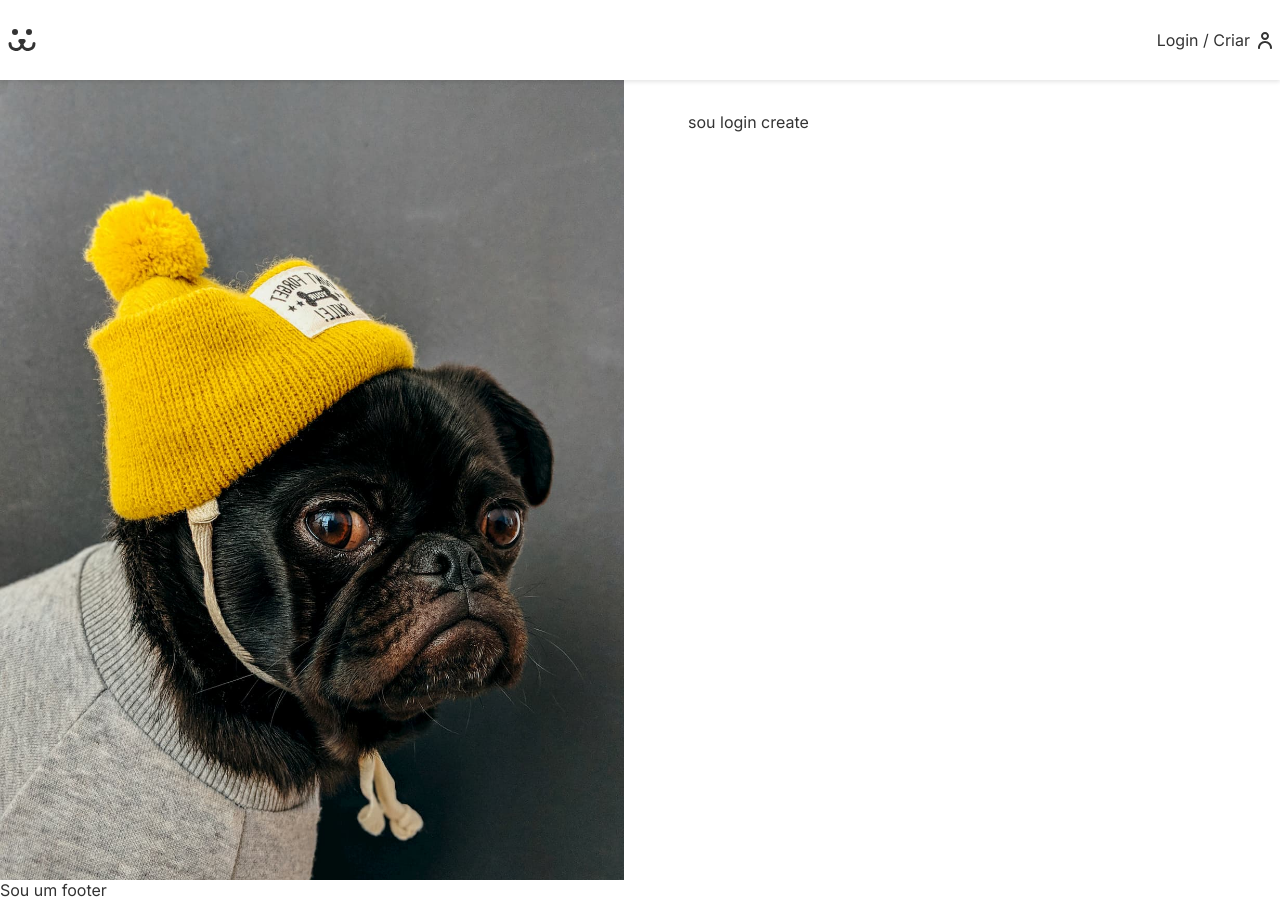
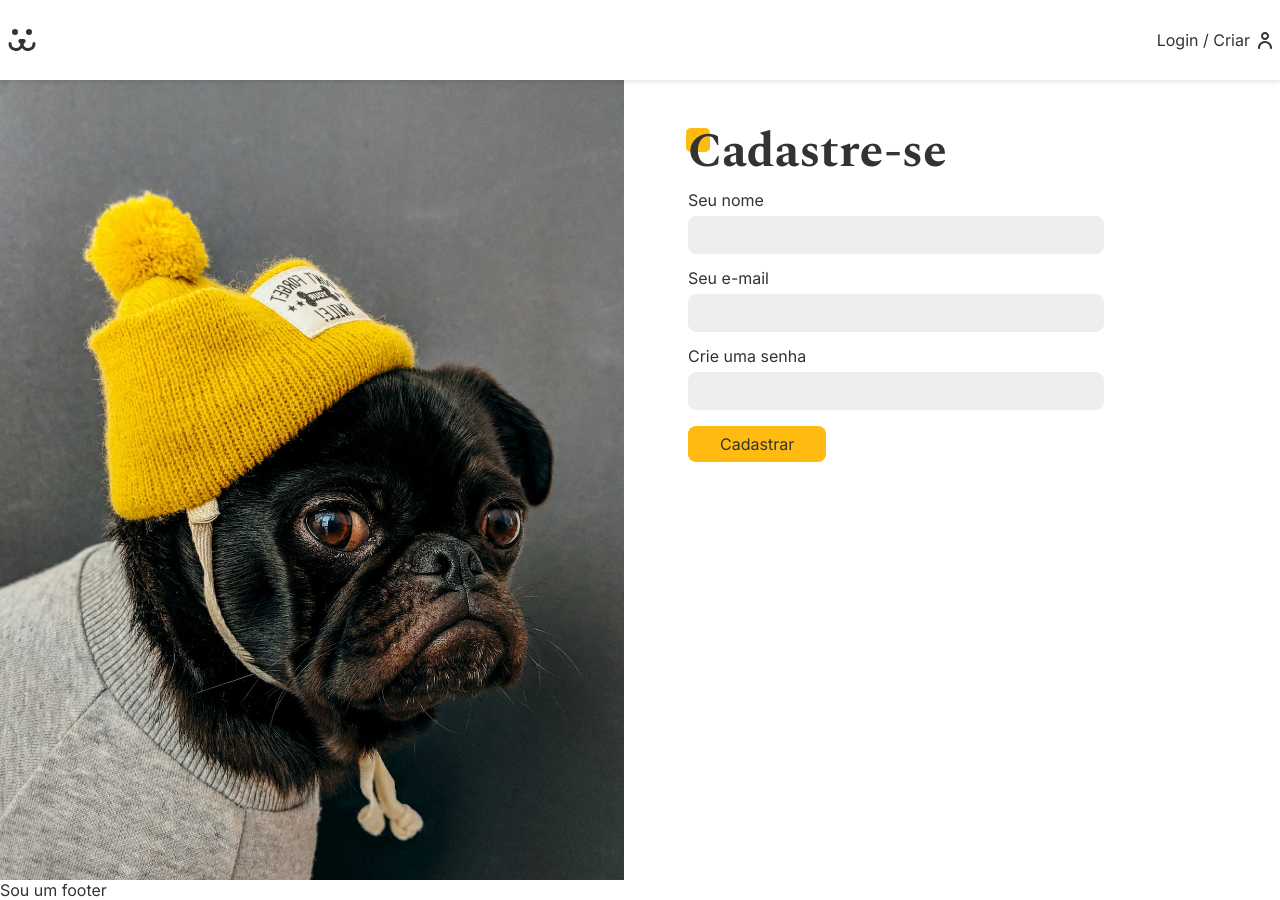
Before and after one commit to Dener-Garcia/curse-social-dogs-reactJS, a React (Vite) app: page /login/criar in a window 1280 px wide. Built offline with nearby package versions, Linux system fonts and the light colour scheme.

Commit message:
feat: create user page

```diff
--- a/src/Api/api.js
+++ b/src/Api/api.js
@@ -37,3 +37,16 @@ export const USER_GET = (token) => {
 		},
 	}
 }
+
+export const USER_POST = (body) => {
+	return{
+		url: API_URL + '/api/user',
+		options: {
+			method: 'POST',
+			headers: {
+				'Content-Type': 'application/json',
+			},
+			body: JSON.stringify(body)
+		},
+	}
+}
--- a/src/components/Forms/Input.jsx
+++ b/src/components/Forms/Input.jsx
@@ -8,7 +8,7 @@ const Input = ({label, textLabel, type, name, value, onChangeFc, error, onBlurFc
 			<label className={styles.label} htmlFor={label}>{textLabel}</label>
 			<input className={styles.input}
 				type={type}
-				id={name}
+				id={label}
 				name={name}
 				value={value}
 				onChange={onChangeFc}
--- a/src/components/Forms/input.module.css
+++ b/src/components/Forms/input.module.css
@@ -7,6 +7,7 @@ label{
   font-size: 1rem;
   line-height: 1;
   padding-bottom: -.5rem;
+  margin-bottom: 0.5rem;
 }
 
 input{
--- a/src/components/Login/LoginCreate.jsx
+++ b/src/components/Login/LoginCreate.jsx
@@ -1,9 +1,58 @@
+import React, { useContext } from 'react'
+import Input from '../Forms/Input'
+import Button from '../Forms/Button'
+import useForm from '../../CustomHooks/useForm'
+import { USER_POST } from '../../Api/api'
+import { UserContext } from '../../Context/UserContext'
+
+
 const LoginCreate = () => {
-  return(
-    <>
-     sou login create
-    </>
-  )
+
+	const {userLogin} = useContext(UserContext)
+
+	const username = useForm()
+	const email = useForm('email')
+	const password = useForm()
+
+
+	async function handleSubmit(e) {
+		e.preventDefault()
+		const {url, options} = USER_POST({
+			username: username.value,
+			email: email.value,
+			password: password.value
+		})
+		const response = await fetch(url, options)
+		if (response.ok) userLogin(username.value, password.value)
+	}
+
+	return(
+		<section className='anime-left'>
+			<h1 className='title'>Cadastre-se</h1>
+			<form onSubmit={handleSubmit}>
+
+				<Input type={'text'}
+					label={'user'}
+					name={'username'}
+					textLabel={'Seu nome '}
+					{...username} />
+
+				<Input type={'email'}
+					label={'email'}
+					name={'email'}
+					textLabel={'Seu e-mail '}
+					{...email} />
+
+				<Input type={'password'}
+					label={'password'}
+					name={'username'}
+					textLabel={'Crie uma senha'}
+					{...password} />
+
+				<Button labelButton={'Cadastrar'}/>
+			</form>
+		</section>
+	)
 }
 
 export default LoginCreate
```
